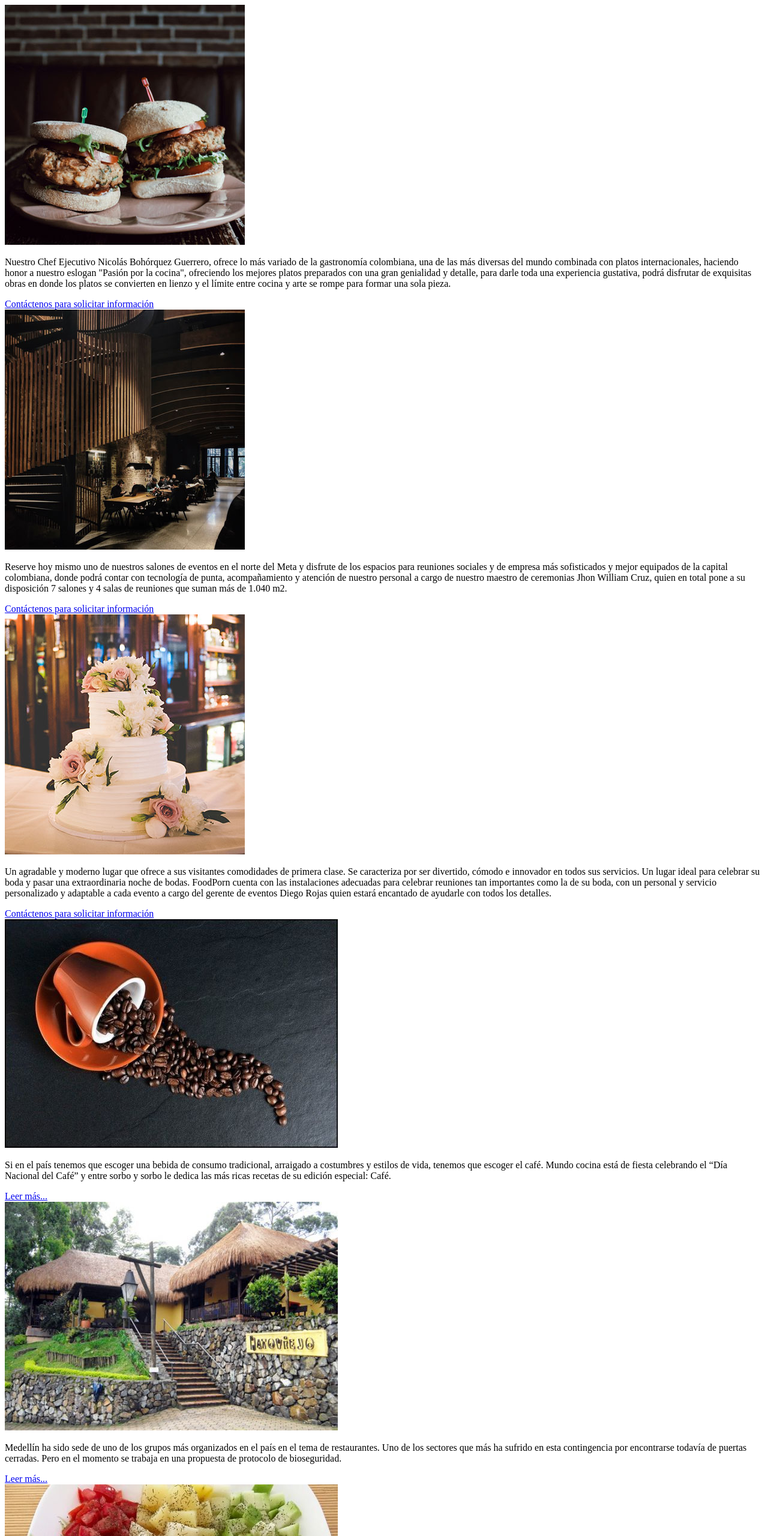
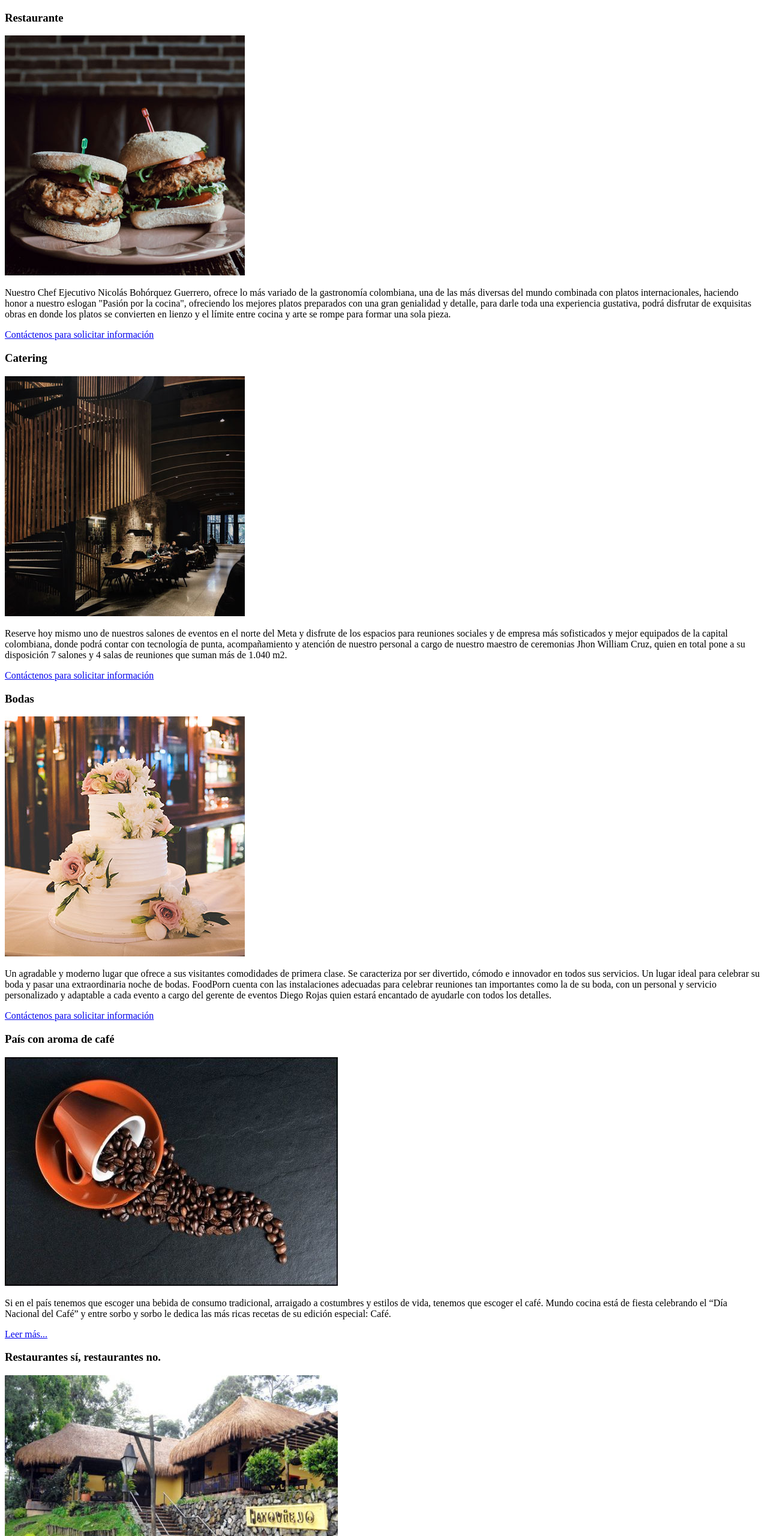
Before and after one commit to nibohr/semana-1-52, a website: page src/index.html in a window 1280 px wide. Shown: the top 2560 px of the page at 60% size. Drawn offline with Linux system fonts and the light colour scheme.

Commit message:
Se añaden h3 a cada noticia/servicio

```diff
--- a/src/index.html
+++ b/src/index.html
@@ -9,17 +9,20 @@
     <!--inicio section servicios -->
     <section id="services">
         <div>
+          <h3>Restaurante</h3>
           <img src="img/restaurante.jpg" alt="imagen de hamburguesa restaurante menú">
           <p>Nuestro Chef Ejecutivo Nicolás Bohórquez Guerrero, ofrece lo más variado de la gastronomía colombiana, una de las más diversas del mundo combinada con platos internacionales, haciendo honor a nuestro eslogan "Pasión por la cocina", ofreciendo los mejores platos preparados con una gran genialidad y detalle, para darle toda una experiencia gustativa, podrá disfrutar de exquisitas obras en donde los platos se convierten en lienzo y el límite entre cocina y arte se rompe para formar una sola pieza.</p>
           <a href="#">Contáctenos para solicitar información</a>
         </div>
         <div>
+          <h3>Catering</h3>
           <img src="img/eventos.jpg" alt="imagen eventos con mesa restaurante">
           <p>Reserve hoy mismo uno de nuestros salones de eventos en el norte del Meta y disfrute de los espacios para reuniones sociales y de empresa más sofisticados y mejor equipados de la capital colombiana, donde podrá contar con tecnología de punta, acompañamiento y atención de nuestro personal a cargo de nuestro maestro de ceremonias Jhon William Cruz, quien en total pone a su disposición 7 salones y 4 salas de reuniones que suman más de 1.040 m2.
           </p>
           <a href="#">Contáctenos para solicitar información</a>
         </div>
         <div>
+          <h3>Bodas</h3>
           <img src="img/bodas.jpg" alt="imagen eventos bodas">
           <p>Un agradable y moderno lugar que ofrece a sus visitantes comodidades de primera clase. Se caracteriza por ser divertido, cómodo e innovador en todos sus servicios. Un lugar ideal para celebrar su boda y pasar una extraordinaria noche de bodas. FoodPorn cuenta con las instalaciones adecuadas para celebrar reuniones tan importantes como la de su boda, con un personal y servicio personalizado y adaptable a cada evento a cargo del gerente de eventos Diego Rojas quien estará encantado de ayudarle con todos los detalles.</p>
           <a href="#">Contáctenos para solicitar información</a>
@@ -29,21 +32,25 @@
       <!-- inicio section noticias -->
       <section id="news">
         <div>
+          <h3>País con aroma de café</h3>
           <img src="img/noticia1.jpg" alt="Noticias relevantes 1">
           <p>Si en el país tenemos que escoger una bebida de consumo tradicional, arraigado a costumbres y estilos de vida, tenemos que escoger el café. Mundo cocina está de fiesta celebrando el “Día Nacional del Café” y entre sorbo y sorbo le dedica las más ricas recetas de su edición especial: Café.</p>
           <a href="https://www.elmundo.com/noticia/Pais-con-aroma-de-cafe/380399">Leer más...</a>
         </div>
         <div>
+          <h3>Restaurantes sí, restaurantes no.</h3>
           <img src="img/noticia2.jpg" alt="Noticias relevantes 2">
           <p>Medellín ha sido sede de uno de los grupos más organizados en el país en el tema de restaurantes. Uno de los sectores que más ha sufrido en esta contingencia por encontrarse todavía de puertas cerradas.  Pero en el momento se trabaja en una propuesta de protocolo de bioseguridad.</p>
           <a href="https://www.elmundo.com/noticia/Restaurantes-sirestaurantes-no-/380293">Leer más...</a>
         </div>
         <div>
+          <h3>La cocina en mi barrio</h3>
           <img src="img/noticia3.jpg" alt="Noticias relevantes 3">
           <p>Estar sentados a la mesa es un ritual del día a día. Es el ritual de comer juntos. Es un momento de comunicación un escenario de miradas, voces, palabras, gestos que se dan entre bocado y bocado. Y cada mesa es distinta en cada casa y en cada barrio. Un maestro en la cocina como acción social, nos lo explica</p>
           <a href="https://www.elmundo.com/noticia/La-cocina-en-mi-barrio/380712">Leer más...</a>
         </div>
         <div>
+          <h3>Ni moda, ni religión… pura salud</h3>
           <img src="img/noticia4.jpg" alt="Noticias relevantes 4">
           <p>El cuerpo físico en el ser humano tiene su historia a través de los siglos. Ha pasado de la adoración al descuido, de ser delgados a ser robustos. De la adoración de la belleza al castigo de ser feos. Y en todo esto hay dos palabras que tienen la esencia y la razón: los alimentos y comer.</p>
           <a href="https://www.elmundo.com/noticia/Ni-modani-religionpura-salud/380317">Leer más...</a>
```
